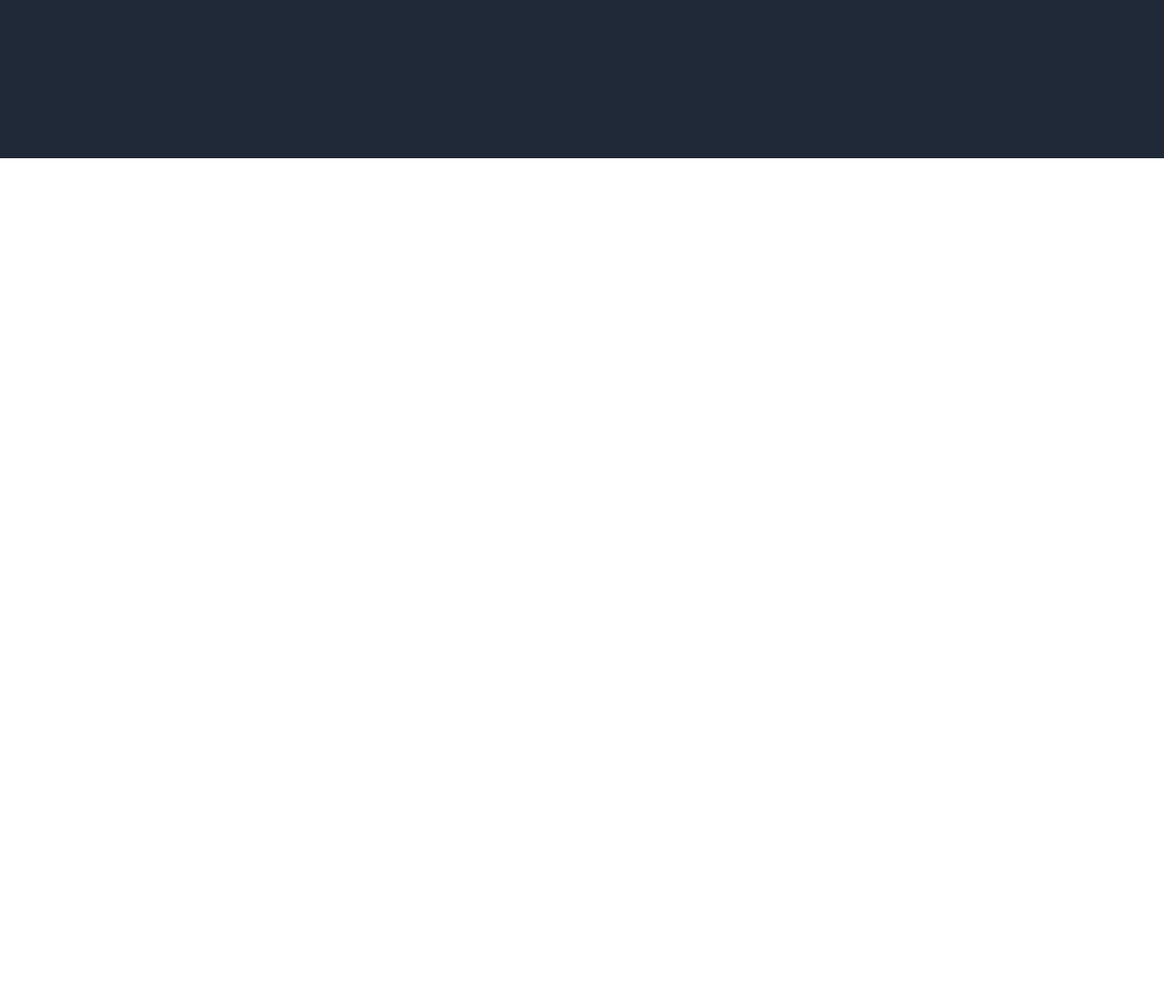
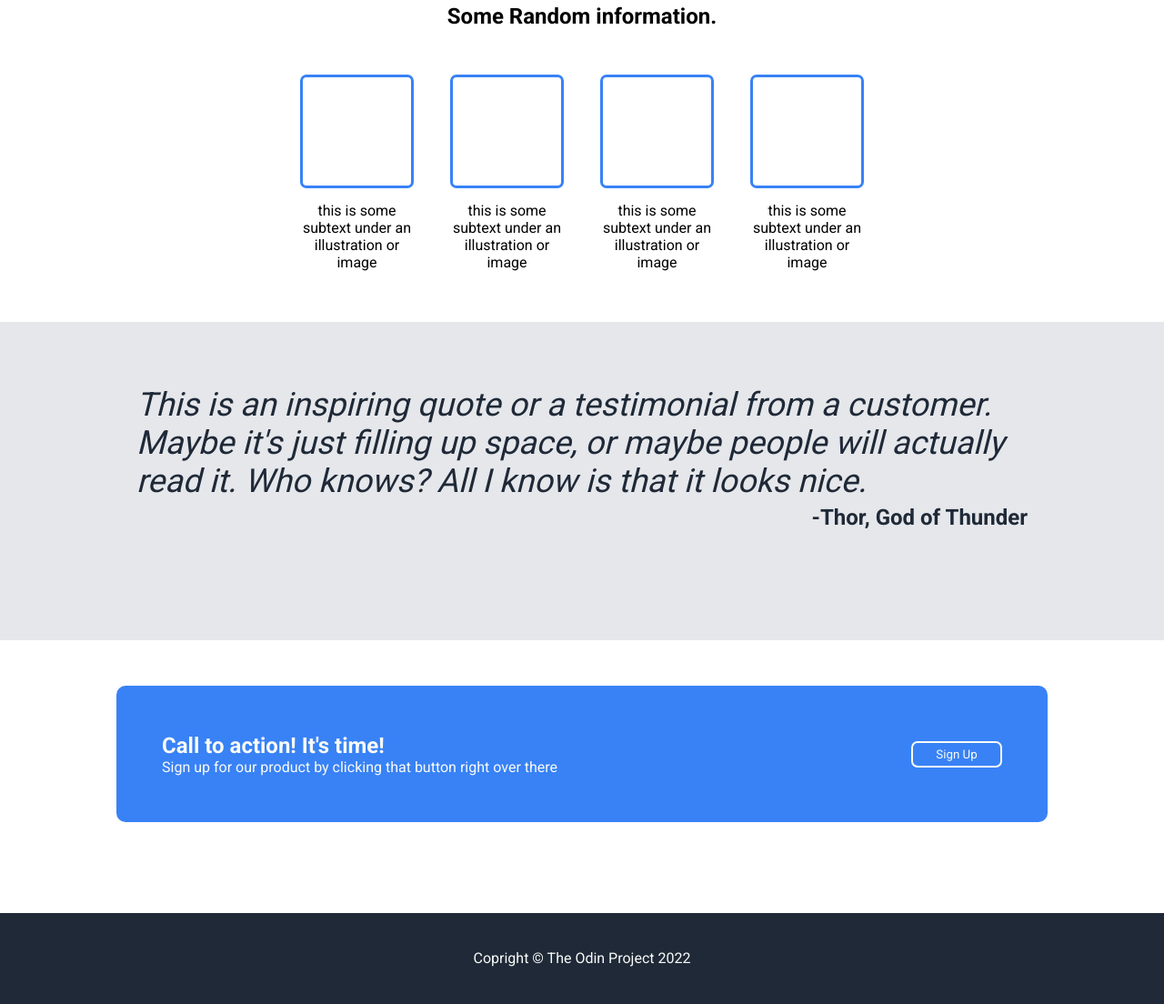
Before and after one commit to fatiht21/frontend-projects, a plain HTML site: page odin projects/landing-page/index.html in a window 1280 px wide. Shown: the part 546-1650 px from the top of the page at 91% size. Before the commit the page ends 800 px from the top, so only its background shows below. Drawn offline with Linux system fonts and the light colour scheme.

Commit message:
main sections

```diff
--- a/odin projects/landing-page/index.html
+++ b/odin projects/landing-page/index.html
@@ -4,7 +4,7 @@
     <meta charset="UTF-8" />
     <meta http-equiv="X-UA-Compatible" content="IE=edge" />
     <meta name="viewport" content="width=device-width, initial-scale=1.0" />
-    <link rel="stylesheet" href="style.css">
+    <link rel="stylesheet" href="style.css" />
     <title>Landing Page</title>
   </head>
   <body>
@@ -16,20 +16,67 @@
             <li><a href="#">header link one</a></li>
             <li><a href="#">header link two</a></li>
             <li><a href="#">header link three</a></li>
-
           </ul>
         </div>
       </nav>
       <section class="hero">
-       <div class="title">
-        <h1>This Website is awesome</h1>
-        <p>This website has some subtext that goes here under the main title. It's smaller font and the color is lower contrast.</p>
-        <button>Sign Up</button>
-       </div>
-       <div class="image">
-        this is a placeholder for an image
-       </div>
+        <div class="title">
+          <h1>This Website is awesome</h1>
+          <p>
+            This website has some subtext that goes here under the main title.
+            It's smaller font and the color is lower contrast.
+          </p>
+          <button>Sign Up</button>
+        </div>
+        <div class="image">this is a placeholder for an image</div>
       </section>
     </header>
+    <main>
+      <section class="content">
+        <div class="title2"><h1>Some Random information.</h1></div>
+        <div class="items">
+          <div class="item">
+            <div class="square"></div>
+            <p>this is some subtext under an illustration or image</p>
+          </div>
+          <div class="item">
+            <div class="square"></div>
+            <p>this is some subtext under an illustration or image</p>
+          </div>
+          <div class="item">
+            <div class="square"></div>
+            <p>this is some subtext under an illustration or image</p>
+          </div>
+          <div class="item">
+            <div class="square"></div>
+            <p>this is some subtext under an illustration or image</p>
+          </div>
+        </div>
+      </section>
+      <section class="quote">
+        <div class="quote-paragraph">
+          <em
+            >This is an inspiring quote or a testimonial from a customer. Maybe
+            it's just filling up space, or maybe people will actually read it.
+            Who knows? All I know is that it looks nice.</em
+          >
+          <p class="author">-Thor, God of Thunder</p>
+        </div>
+      </section>
+      <section class="contact">
+        <div class="contact-body">
+          <div>
+            <h2>Call to action! It's time!</h2>
+            <p>
+              Sign up for our product by clicking that button right over there
+            </p>
+          </div>
+          <button class="btn-contact">Sign Up</button>
+        </div>
+      </section>
+    </main>
+    <footer>
+      <span>Copright &copy; The Odin Project 2022</span>
+    </footer>
   </body>
 </html>
--- a/odin projects/landing-page/style.css
+++ b/odin projects/landing-page/style.css
@@ -14,7 +14,7 @@ a {
 /* header */
 header {
   background-color: #1f2937;
-  height: 90vh;
+  height: 500px;
   padding: 15px 150px;
   overflow: hidden;
 }
@@ -76,7 +76,7 @@ nav ul a {
 
 .image {
   display: flex;
-  background-color: #384867;
+  background-color: #7d7f82;
   align-items: center;
   justify-content: center;
   color: #e5e7eb;
@@ -89,3 +89,113 @@ button {
   color: #e5e7eb;
   border-radius: 7px;
 }
+
+/* main */
+main {
+  display: flex;
+  justify-self: center;
+  align-items: center;
+  flex-direction: column;
+}
+
+.content {
+  margin: 50px 0;
+  height: 300px;
+  padding: 0 150px;
+}
+
+.title2 {
+  text-align: center;
+  margin-bottom: 50px;
+}
+
+.items {
+  display: flex;
+  justify-content: center;
+  align-items: center;
+  margin: auto;
+}
+
+.square {
+  width: 125px;
+  height: 125px;
+  border: solid 3px #3882f6;
+  border-radius: 7px;
+}
+
+.item {
+  display: flex;
+  flex-direction: column;
+  align-items: center;
+  margin: 0 20px;
+}
+
+.item p {
+  margin-top: 15px;
+  text-align: center;
+  width: 125px;
+}
+
+/* quote */
+.quote {
+  height: 350px;
+  width: 100%;
+  background-color: #e5e7eb;
+  overflow: hidden;
+}
+
+.quote-paragraph {
+  margin: 70px 150px;
+  display: block;
+  font-size: 36px;
+  font-weight: lighter;
+  font-style: italic;
+  color: #1f2937;
+}
+
+.author {
+  font-size: 24px;
+  font-weight: bold;
+  font-style: normal;
+  text-align: right;
+  margin-top: 5px;
+}
+
+/* contact */
+.contact {
+  height: 300px;
+  width: 100%;
+  overflow: hidden;
+}
+
+.contact-body {
+  display: flex;
+  justify-content: space-between;
+  align-items: center;
+  width: 80%;
+  height: 150px;
+  background-color: #3882f6;
+  margin: 50px auto;
+  padding: 20px 50px;
+  border-radius: 10px;
+  color: #f9faf8;
+}
+
+.btn-contact {
+  color: #f9faf8;
+  border: #f9faf8 solid 2px;
+}
+
+/* footer */
+footer {
+  height: 100px;
+  background-color: #1f2937;
+  color: #f9faf8;
+}
+
+footer span {
+  display: block;
+  margin: 0 auto;
+  text-align: center;
+  padding-top: 40px;
+}
```
